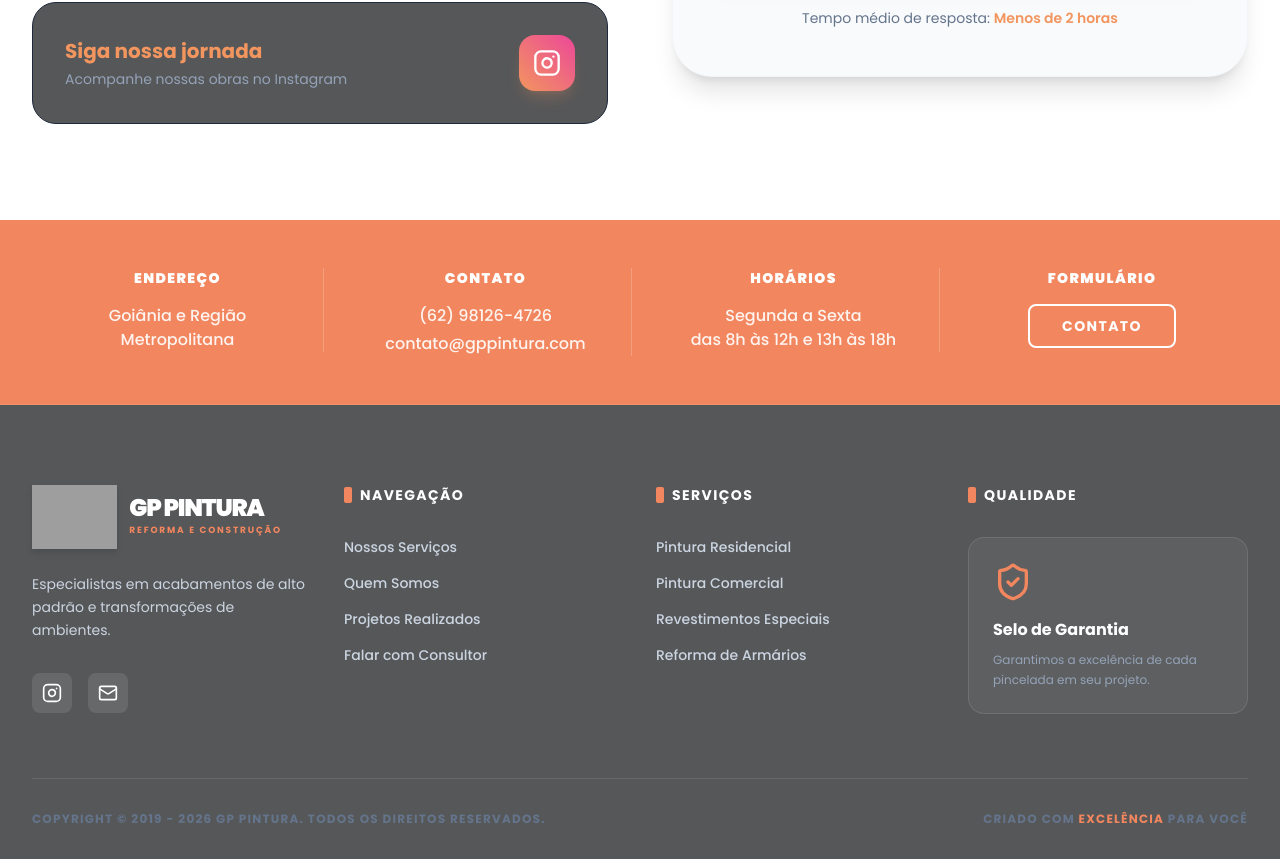
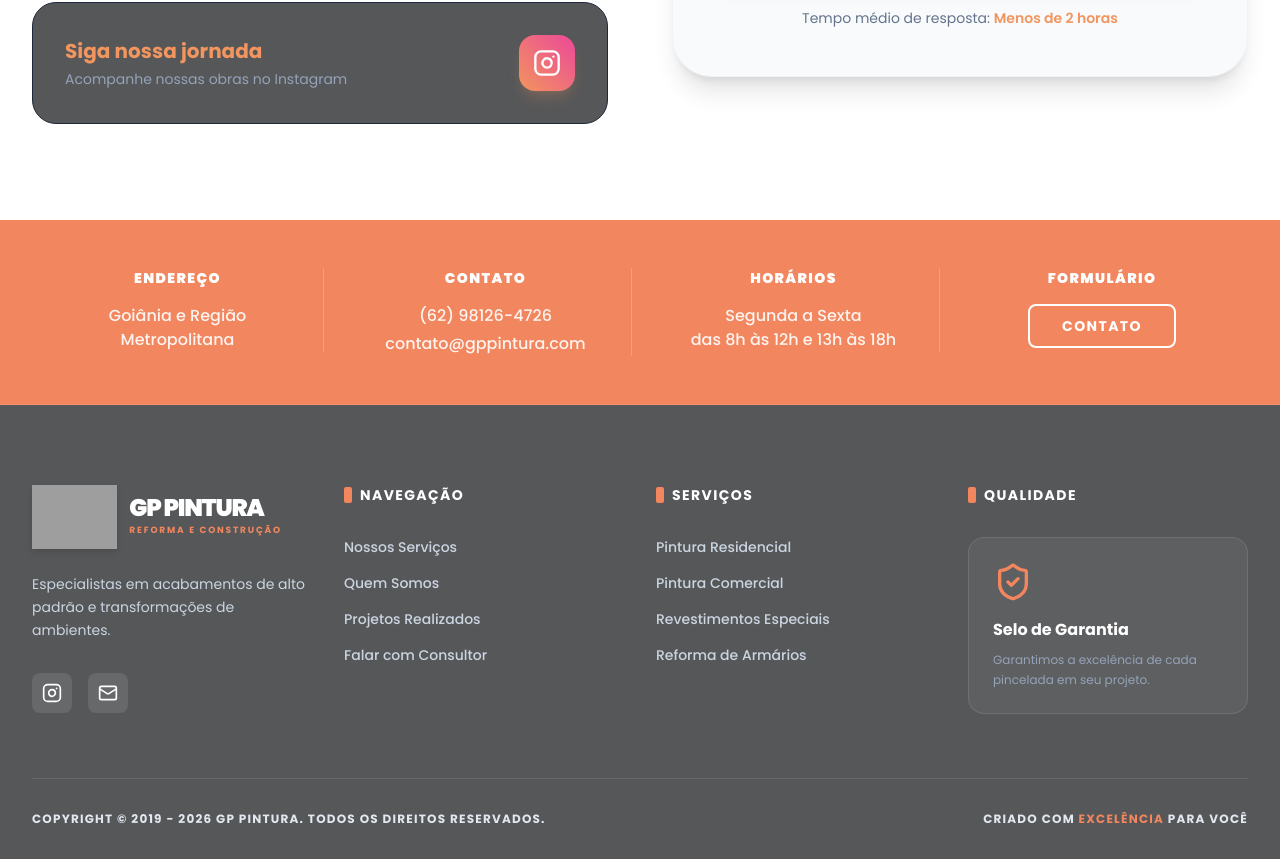
Before and after one commit to marioigor1982/GP---Pintura, a React (Vite) app: page / in a window 1280 px wide. Shown: the part 5228-6087 px from the top of the page. Built offline with nearby package versions, Linux system fonts and the light colour scheme; grey boxes are pictures that could not be loaded.

Commit message:
fix(footer): Update copyright year and footer text color
Updates the copyright year in the footer to 2026 and changes the text color to a lighter shade (`text-slate-200`) for improved contrast and visual appeal. Also, updates the Instagram handle and document date in technical details.

```diff
--- a/App.tsx
+++ b/App.tsx
@@ -202,8 +202,8 @@ const App: React.FC = () => {
             </div>
 
             {/* Bottom Copyright */}
-            <div className="pt-8 border-t border-white/10 flex flex-col sm:flex-row justify-between items-center gap-4 text-[10px] md:text-xs text-slate-500 uppercase tracking-widest font-bold">
-              <p>Copyright © 2019 - {new Date().getFullYear()} GP Pintura. Todos os direitos reservados.</p>
+            <div className="pt-8 border-t border-white/10 flex flex-col sm:flex-row justify-between items-center gap-4 text-[10px] md:text-xs text-slate-200 uppercase tracking-widest font-bold">
+              <p>Copyright © 2019 - 2026 GP Pintura. Todos os direitos reservados.</p>
               <p>Criado com <span className="text-[#F2865E]">Excelência</span> para você</p>
             </div>
           </div>
```
Also changed, not shown: DETALHES_TECNICOS.txt.
